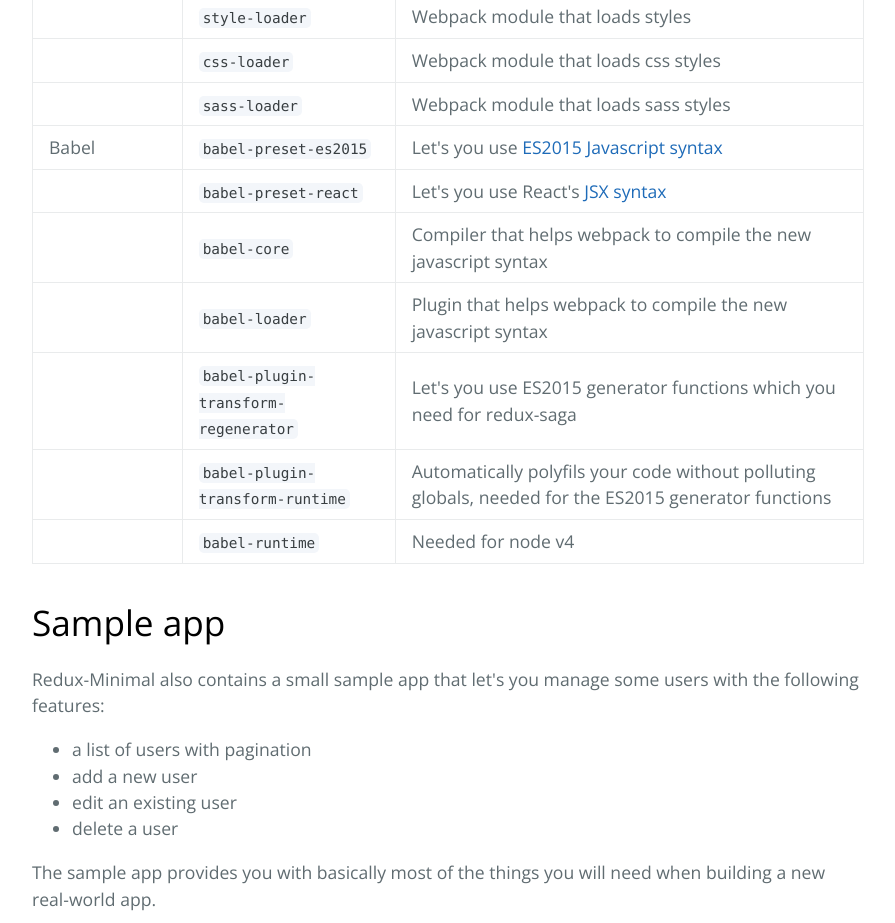
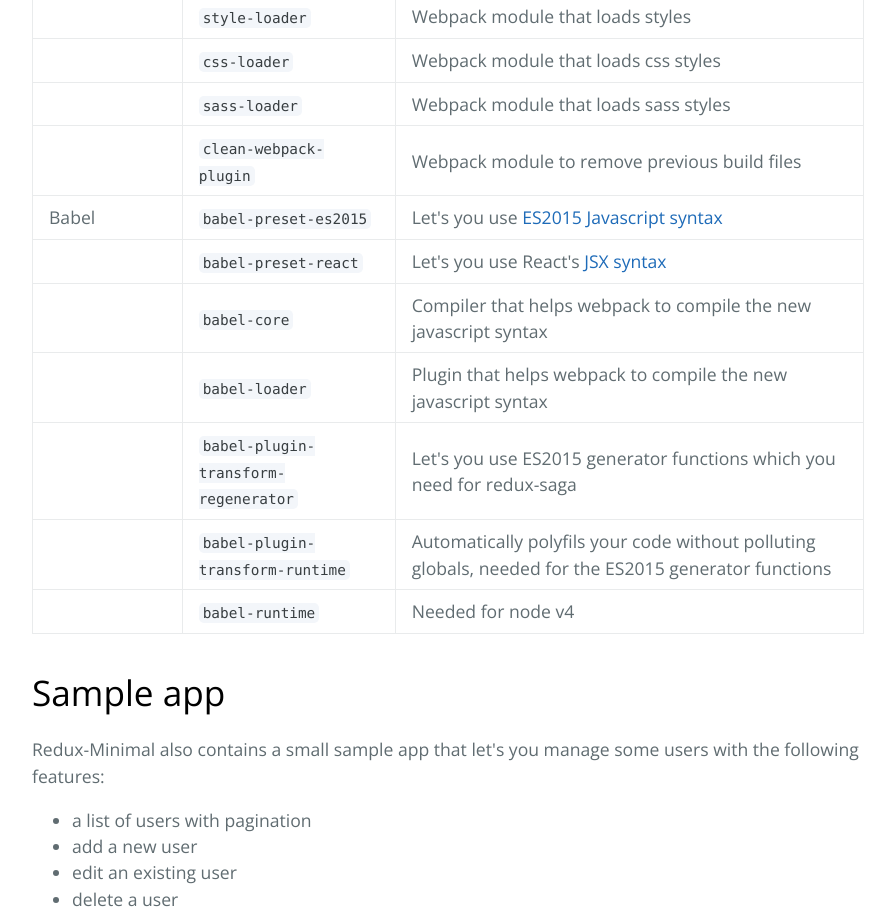
Before and after one commit to jijunair/react-redux-boilerplate, a plain HTML site: page index.html in a window 1280 px wide. Shown: the part 4140-5063 px from the top of the page, without its empty margins (192-1087 px from the left). Drawn offline with nearby package versions, Linux system fonts and the light colour scheme; some packages are replaced by stand-ins of ours; a script that the page names is missing.

Commit message:
New webpack plugin added

```diff
--- a/index.html
+++ b/index.html
@@ -208,6 +208,11 @@
 <td>Webpack module that loads sass styles</td>
 </tr>
 <tr>
+<tr>
+<td></td>
+<td><a href="https://github.com/johnagan/clean-webpack-plugin"><code>clean-webpack-plugin</code></a></td>
+<td>Webpack module to remove previous build files</td>
+</tr>
 <td>Babel</td>
 <td><a href="http://babeljs.io/docs/plugins/preset-es2015/"><code>babel-preset-es2015</code></a></td>
 <td>Let's you use <a href="http://www.ecma-international.org/ecma-262/6.0/ECMA-262.pdf">ES2015 Javascript syntax</a>
```
